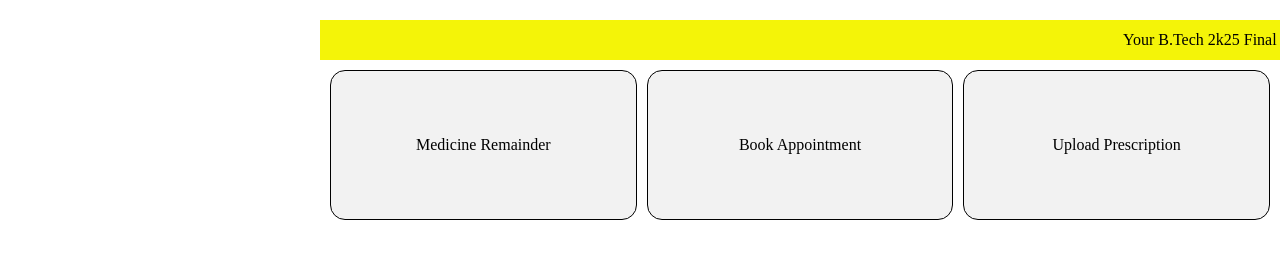
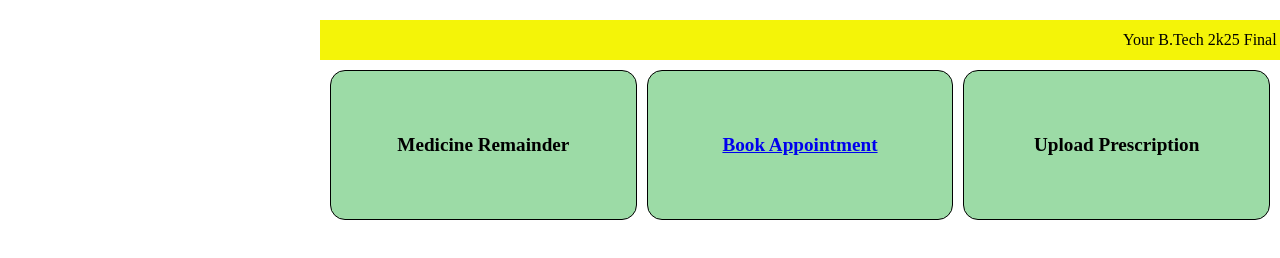
Before and after one commit to Shiksa/2k25-Final-Year-B.Tech-Project, a React (Vite) app in the folder client/: page / in a window 1280 px wide. Shown: the part 534-792 px from the top of the page. Built offline with nearby package versions, Linux system fonts and the light colour scheme.

Commit message:
initial routing done, feature section gave color

```diff
--- a/client/package.json
+++ b/client/package.json
@@ -12,6 +12,7 @@
   "dependencies": {
     "react": "^18.3.1",
     "react-dom": "^18.3.1",
+    "react-router-dom": "^7.0.1",
     "react-slick": "^0.30.2",
     "react-typing-effect": "^2.0.5",
     "slick-carousel": "^1.8.1"
--- a/client/src/App.jsx
+++ b/client/src/App.jsx
@@ -1,11 +1,16 @@
 import React from 'react'
 import Home from './container/Home/Home'
+import Specialization from './container/Specialization/Specialization';
+import { BrowserRouter as Router, Routes, Route } from "react-router-dom";
 
 const App = () => {
   return (
-    <div>
-      <Home />
-    </div>
+    <Router>
+      <Routes>
+        <Route path='/' element={<Home />} />
+        <Route path='/specialization' element={<Specialization />} />
+      </Routes>
+    </Router>
   )
 }
 
--- a/client/src/components/FeatureSection/FeatureSection.jsx
+++ b/client/src/components/FeatureSection/FeatureSection.jsx
@@ -1,14 +1,19 @@
 import React from 'react'
 import styles from './FeatureSection.module.css'
 import Card from './components/Card'
+import { Link } from 'react-router-dom'
 
 const FeatureSection = () => {
   return (
     <div className={styles.root}>
       <div className={styles.cardSection}>
-        <Card text={'Medicine Remainder'} color={'#f2f2f2'} />
-        <Card text={'Book Appointment'} color={'#f2f2f2'} />
-        <Card text={'Upload Prescription'} color={'#f2f2f2'} />
+        <Card text={'Medicine Remainder'} color={'#9CDBA6'} />
+
+        <Link to={'/specialization'}>
+          <Card text={'Book Appointment'} color={'#9CDBA6'} />
+        </Link>
+
+        <Card text={'Upload Prescription'} color={'#9CDBA6'} />
       </div>
     </div>
   )
--- a/client/src/components/FeatureSection/components/Card.module.css
+++ b/client/src/components/FeatureSection/components/Card.module.css
@@ -5,4 +5,8 @@
     justify-content: center;
     align-items: center;
     border: 1px solid black;
+    font-size: larger;
+    font-weight: 600;
+    text-decoration: none;
+    /*Text decoration not taking*/
 }
--- /dev/null
+++ b/client/src/container/Specialization/Specialization.jsx
@@ -0,0 +1,11 @@
+import React from 'react'
+
+const Specialization = () => {
+  return (
+    <div>
+      Doctors Specialization div box will be appear here
+    </div>
+  )
+}
+
+export default Specialization
```
Also changed, not shown: 1 other file (tests, documents, lock files or other folders).
